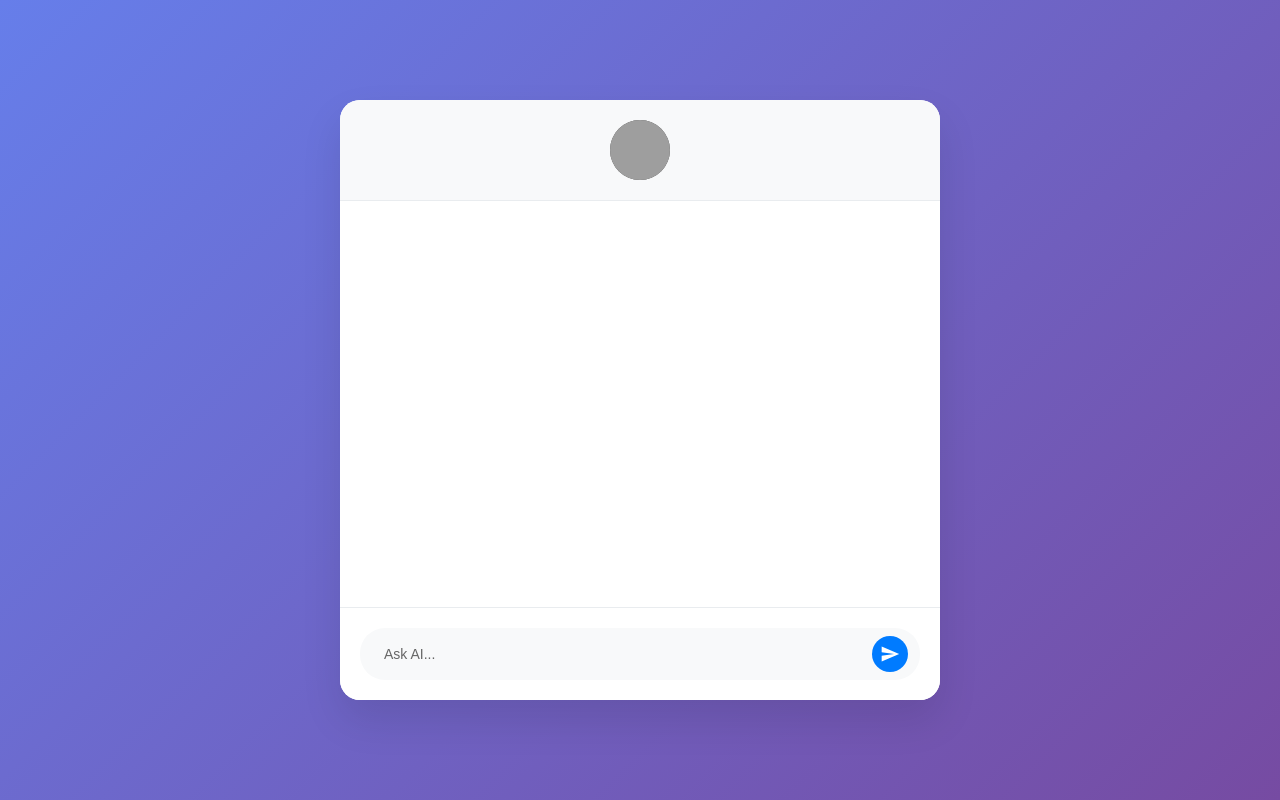
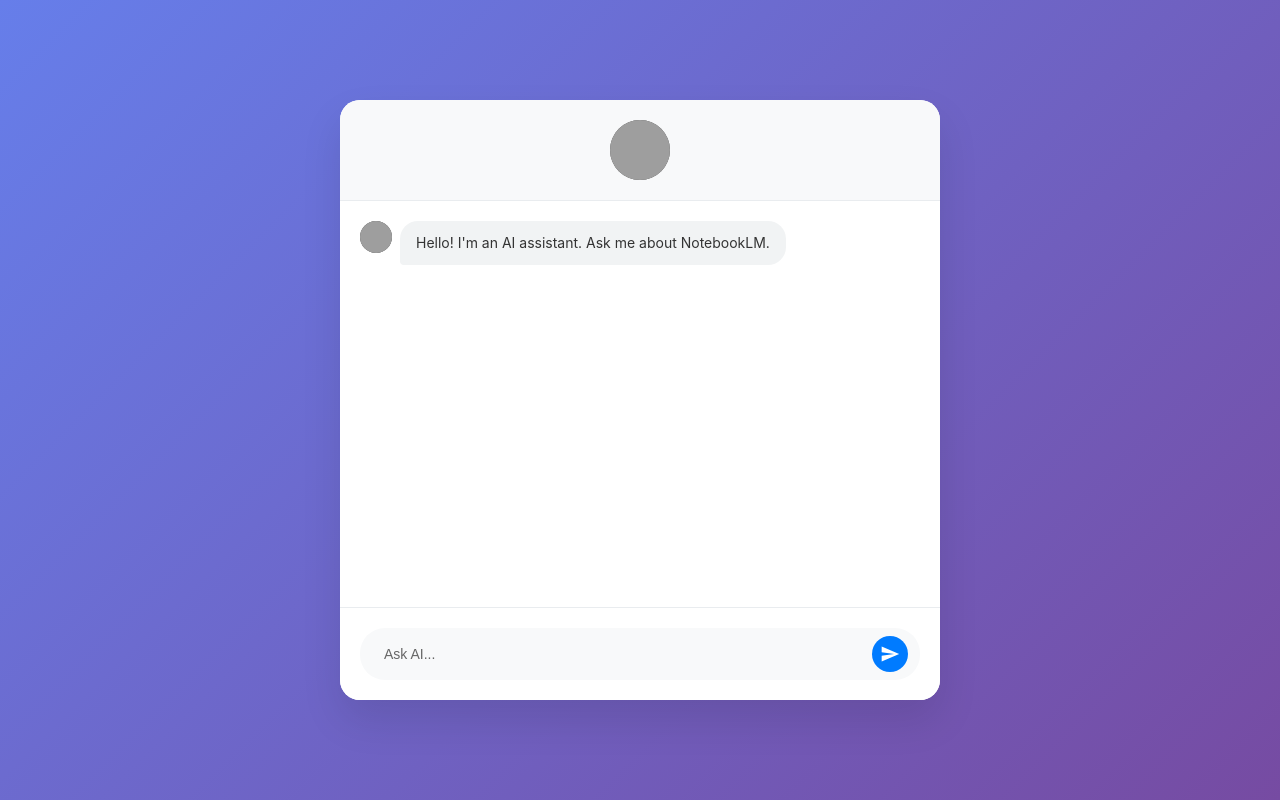
Before and after one commit to Neelancy1504/ChatBot_welth, a website with bundled scripts: page chatbot-webapp/src/index.html in a window 1280 px wide. Built offline with nearby package versions, Linux system fonts and the light colour scheme; grey boxes are pictures that could not be loaded.

Commit message:
updated index.html

```diff
--- a/chatbot-webapp/src/index.html
+++ b/chatbot-webapp/src/index.html
@@ -32,6 +32,6 @@
         </div>
     </div>
 
-    <script src="js/app.js"></script>
+    <script type = "module" src="js/app.js"></script>
 </body>
 </html>
```
